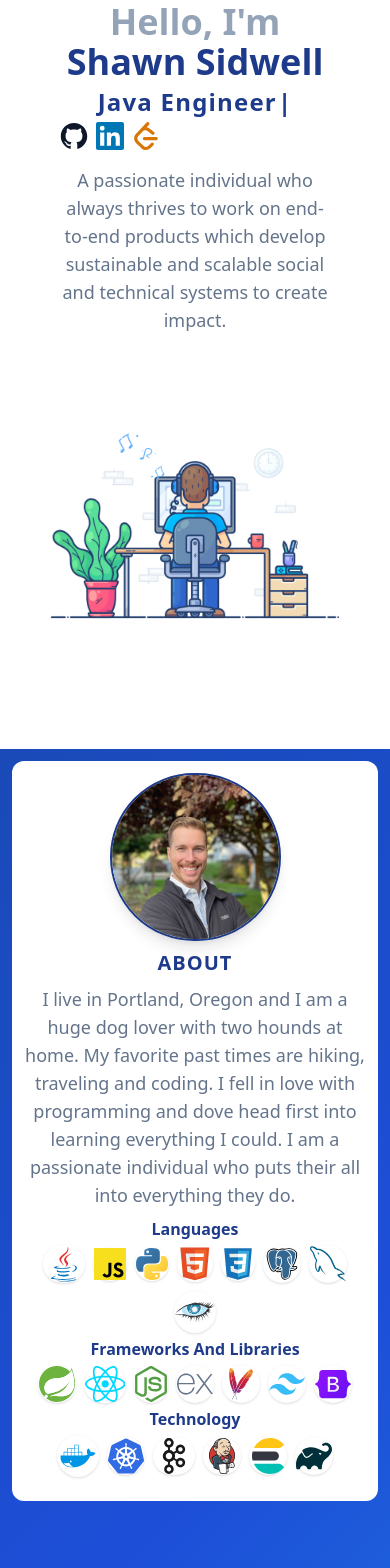
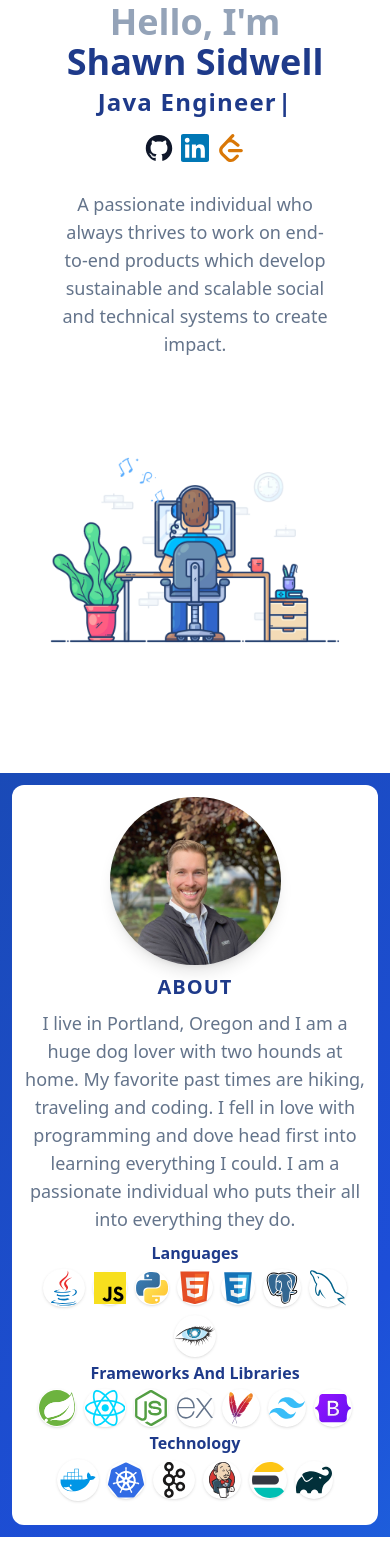
Before and after one commit to ShawnRSidwell/portfolio, a React (Vite) app: page / in a window 390 px wide. Shown: the part 100-1668 px from the top of the page. Built offline with nearby package versions, Linux system fonts and the light colour scheme; no server answers.

Commit message:
fix about page and background

```diff
--- a/src/App.jsx
+++ b/src/App.jsx
@@ -3,7 +3,6 @@ import { useEffect, useState } from "react";
 import { Fade, Slide } from "react-awesome-reveal";
 import About from "./components/About/About";
 import Contact from "./components/Contact/Contact";
-import Footer from "./components/Footer/Footer";
 import Header from "./components/Header/Header";
 import Home from "./components/Home/Home";
 import Projects from "./components/Projects/Projects";
@@ -38,7 +37,6 @@ function App() {
             <Projects />
             <Experience />
             <Contact />
-            {/* <Footer /> */}
           </Fade>
         </>
       )}
--- a/src/components/About/About.jsx
+++ b/src/components/About/About.jsx
@@ -5,11 +5,11 @@ import { frameworks, languages, tech } from "./skills";
 function About() {
   return (
     <div id="about" className="my-12">
-      <div className="flex flex-col items-center md:flex-row md:justify-center gradientbackground h-screen">
+      <div className="flex flex-col items-center md:flex-row justify-center gradientbackground md:h-screen ">
         <div className=" md:p-12">
           <div className="md:flex md:justify-evenly items-center text-slate-500 font-medium bg-white rounded-xl p-3 m-3 md:p-6 md:m-5">
             <img
-              className="rounded-full shadow-lg mx-auto size-1/2 md:h-96 md:w-96 object-cover md:ml-24 border-2 border-blue-900"
+              className="rounded-full md:rounded-lg shadow-lg mx-auto size-1/2 md:h-96 md:w-96 object-cover md:ml-24 border-blue-900"
               src={profilePic}
               alt="profile picture"
             />
--- a/src/components/Contact/Contact.jsx
+++ b/src/components/Contact/Contact.jsx
@@ -5,7 +5,7 @@ const date = new Date().getFullYear();
 function Contact() {
   return (
     <>
-      <section className="gradientbackground pt-10">
+      <section className="gradientbackground p-3 md:pt-10 flex flex-col justify-center items-center">
         <div
           id="contact"
           className="py-8 lg:py-16 px-4 mx-auto max-w-screen-md bg-white rounded-md md:border-1 md:border-blue-900 shadow-xl"
@@ -24,7 +24,7 @@ function Contact() {
             <Email />
           </div>
         </div>
-        <footer className=" p-2 text-white text-center flex justify-center items-center ">
+        <footer className="p-5 md:p-2 text-white text-center flex justify-center items-center mt-5">
           <div className="text-xs">Created by Shawn Sidwell</div>
           <div className="flex gap-5"></div>
           <div className="text-xs px-5">Copyright &copy; {date}</div>
--- a/src/components/Footer/Footer.jsx
+++ /dev/null
@@ -1,12 +0,0 @@
-const date = new Date().getFullYear();
-function Footer() {
-  return (
-    <footer className=" p-2 text-white text-center flex justify-center items-center bg-gradient-to-r from-blue-500 from-10%  to-blue-700  ">
-      <div className="text-xs">Created by Shawn Sidwell</div>
-      <div className="flex gap-5"></div>
-      <div className="text-xs px-5">Copyright &copy; {date}</div>
-    </footer>
-  );
-}
-
-export default Footer;
--- a/src/components/Home/Home.jsx
+++ b/src/components/Home/Home.jsx
@@ -15,7 +15,7 @@ function Home() {
           Hello, I'm <div className="text-blue-900 md:block">Shawn Sidwell</div>
         </h2>
         <Type />
-        <div className="flex md:py-3">
+        <div className="flex justify-center md:justify-start py-3">
           {socialLinks.map((link, i) => (
             <a
               href={link.name}
--- a/src/index.css
+++ b/src/index.css
@@ -80,7 +80,6 @@
   background: linear-gradient(-45deg, #22d3ee, #1d4ed8, #154482);
   background-size: 400% 400%;
   animation: gradient 15s ease-in-out infinite;
-  height: 100vh;
 }
 
 @keyframes gradient {
@@ -94,3 +93,9 @@
     background-position: 0% 50%;
   }
 }
+/*
+@media only screen and (max-width: 768px) {
+  .gradientbackground {
+    background: none;
+  }
+} */
```
